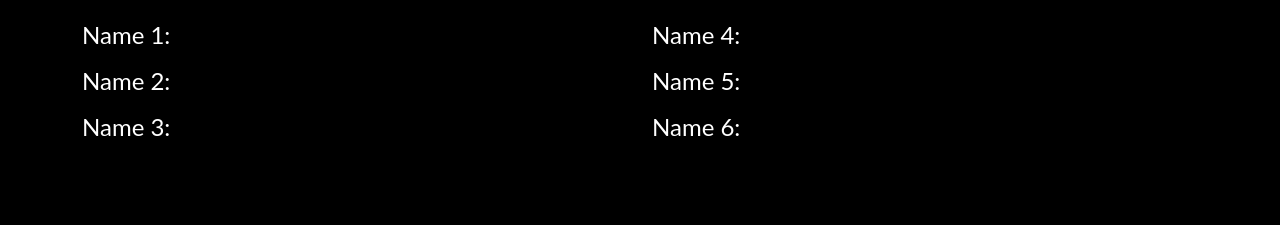
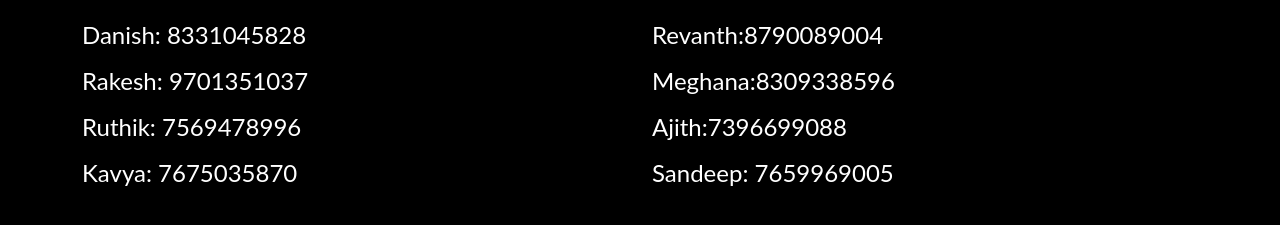
Before and after one commit to revanth892/skhykr_website, a plain HTML site: page contact.html in a window 1280 px wide. Shown: the part 121-346 px from the top of the page. Drawn offline with nearby package versions, Linux system fonts and the light colour scheme.

Commit message:
upated contact details

```diff
--- a/contact.html
+++ b/contact.html
@@ -38,14 +38,16 @@
     <h2 class="display-0" style="margin-bottom: 20px;">Contact:</h2>
     <div class="row">
       <div class="col-lg-6">
-        <p style="font-size: 24px;margin-bottom:10px;">Name 1:</p>
-        <p style="font-size: 24px;margin-bottom:10px;">Name 2:</p>
-        <p style="font-size: 24px">Name 3:</p>
+        <p style="font-size: 24px;margin-bottom:10px;">Danish: 8331045828</p>
+        <p style="font-size: 24px;margin-bottom:10px;">Rakesh: 9701351037</p>
+        <p style="font-size: 24px;margin-bottom:10px;">Ruthik: 7569478996</p>
+        <p style="font-size: 24px">Kavya: 7675035870</p>
       </div>
       <div class="col-lg-6">
-        <p style="font-size: 24px;margin-bottom:10px;">Name 4:</p>
-        <p style="font-size: 24px;margin-bottom:10px;">Name 5:</p>
-        <p style="font-size: 24px">Name 6:</p>
+        <p style="font-size: 24px;margin-bottom:10px;"> Revanth:8790089004</p>
+        <p style="font-size: 24px;margin-bottom:10px;"> Meghana:8309338596</p>
+        <p style="font-size: 24px;margin-bottom:10px;"> Ajith:7396699088</p>
+        <p style="font-size: 24px"> Sandeep: 7659969005</p>
       </div>
     </div>
   </div>
```
